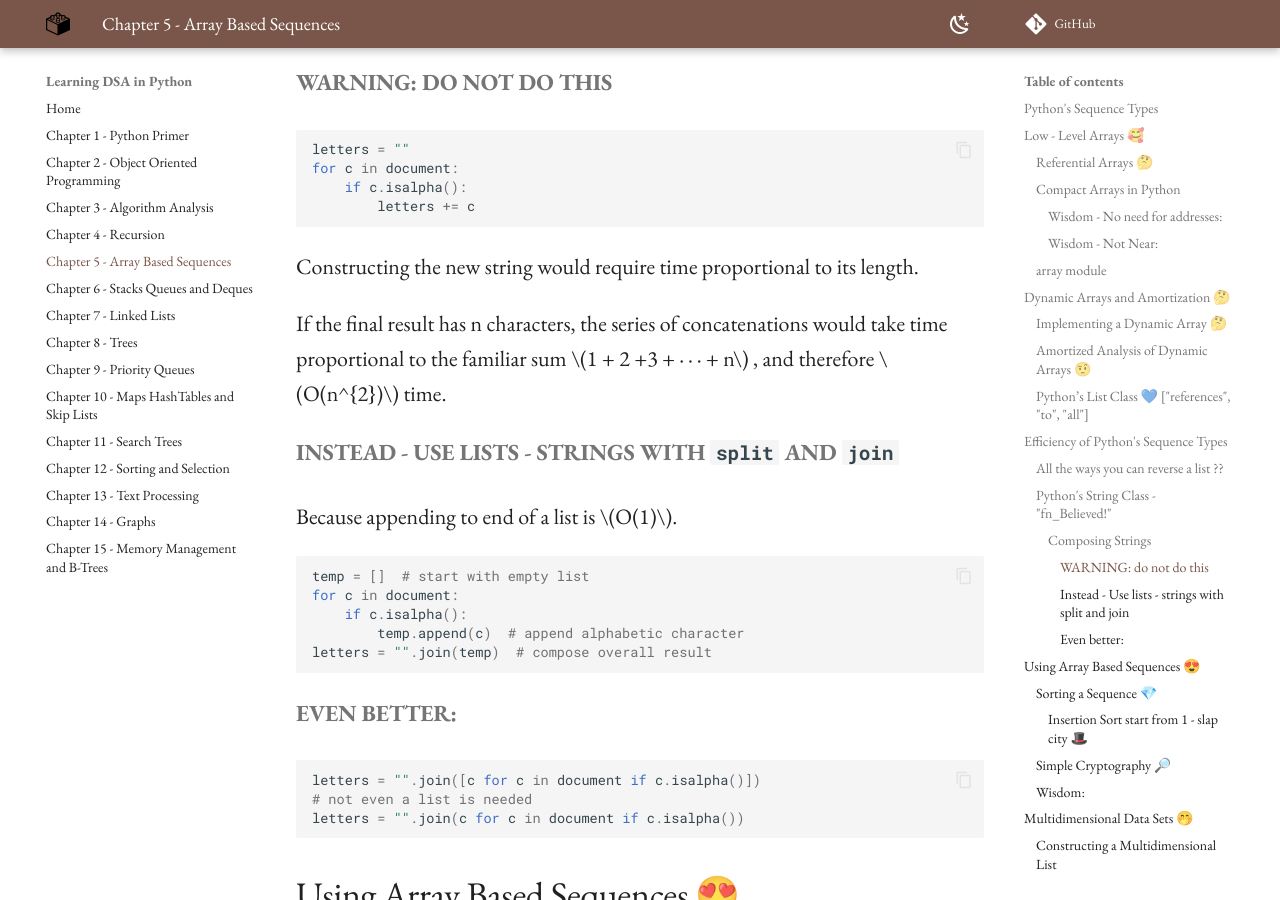
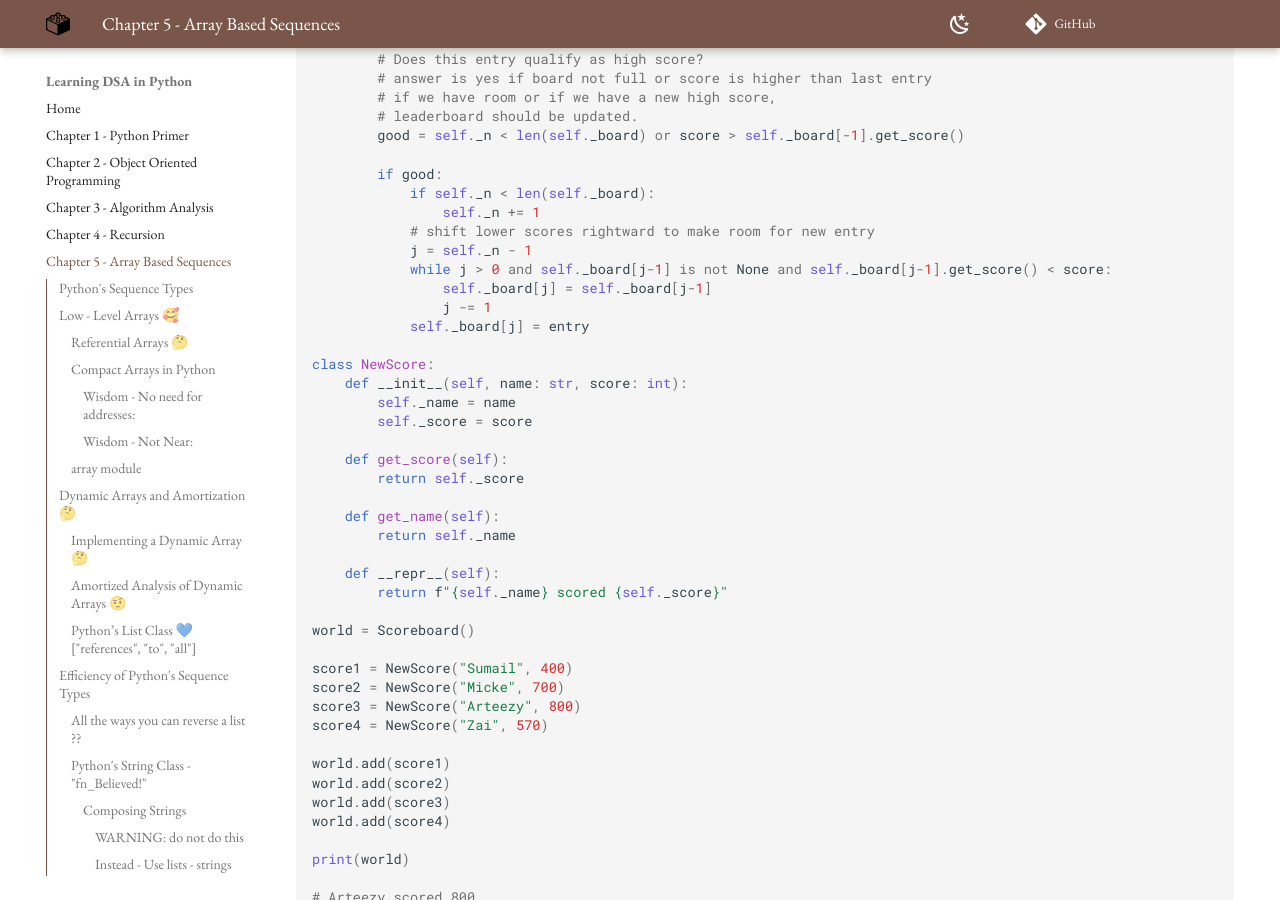
Before and after one commit to kantarcise/learningdsainpython, an MkDocs documentation site: the page built from docs/DS&A-Array-Based-Sequences.md, in a window 1280 px wide and 900 px high, scrolled down 13213 px. Built offline with MkDocs 1.6.1 and Material for MkDocs 9.7.7, drawn with Linux system fonts in a browser that asks for light colours; nearby versions of some CDN libraries; library files that are not in the unit come from our copies; comment, search, counter and statistics services are not loaded.

Commit message:
better navigation 🤹

```diff
--- a/mkdocs.yml
+++ b/mkdocs.yml
@@ -17,6 +17,8 @@ theme:
     text: EB Garamond
   features:
     - content.code.copy
+    - toc.integrate
+    - navigation.top
 
   logo: assets/lego.svg
   favicon: assets/lego_favicon.png
```
